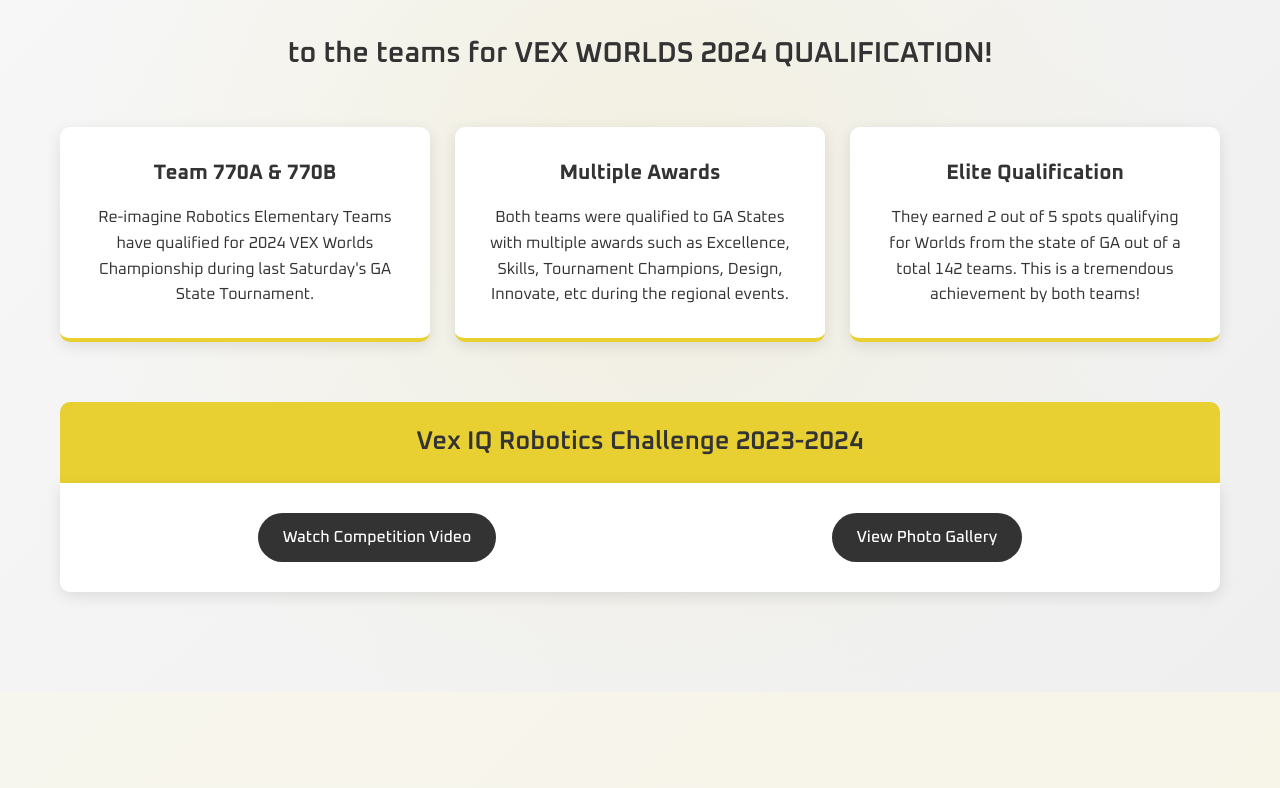
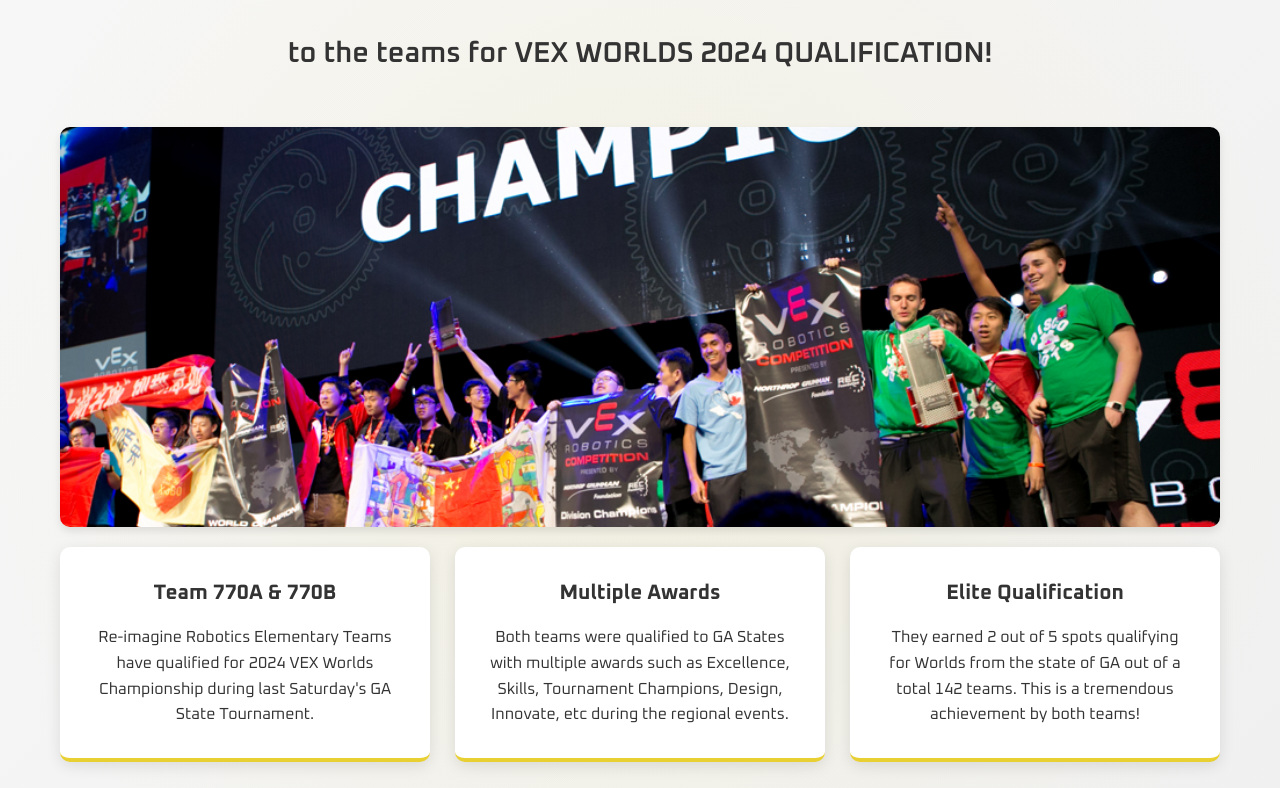
Before and after one commit to psreepada/re-imagined, a React (Vite) app: page / in a window 1280 px wide. Shown: the part 1112-1900 px from the top of the page. Built offline with nearby package versions, Linux system fonts and the light colour scheme.

Commit message:
chore: image addition for achievements

```diff
--- a/src/App.css
+++ b/src/App.css
@@ -435,6 +435,22 @@
   text-align: center;
   margin-bottom: 50px;
   position: relative;
+}
+
+.achievement-section img {
+  display: block;
+  max-width: 100%;
+  height: auto;
+  margin: 20px auto;
+  border-radius: 10px;
+  box-shadow: 0 4px 8px rgba(0, 0, 0, 0.1);
+  object-fit: cover;
+  max-height: 400px;
+  transition: transform 0.3s ease-in-out;
+}
+
+.achievement-section img:hover {
+  transform: scale(1.01);
 }
 
 .trophy-animation {
--- a/src/App.tsx
+++ b/src/App.tsx
@@ -1,5 +1,6 @@
 import './App.css'
 import pic3 from './assets/pic3.png'
+import vex from './assets/worlds_img.jpg'
 import { useState, useEffect } from 'react'
 import { FaChevronDown, FaCog, FaMicrochip, FaCode, FaProjectDiagram, FaCheckCircle } from 'react-icons/fa'
 import { createClient } from "@supabase/supabase-js";
@@ -127,6 +128,8 @@
               </div>
               <h3 className="achievement-subtitle">to the teams for VEX WORLDS 2024 QUALIFICATION!</h3>
             </div>
+
+            <img src={vex} alt="" className="program-image"/>
 
             <div className="achievement-cards">
               <div className="achievement-card">
```
Also changed, not shown: src/assets/worlds_img.jpg (added).
